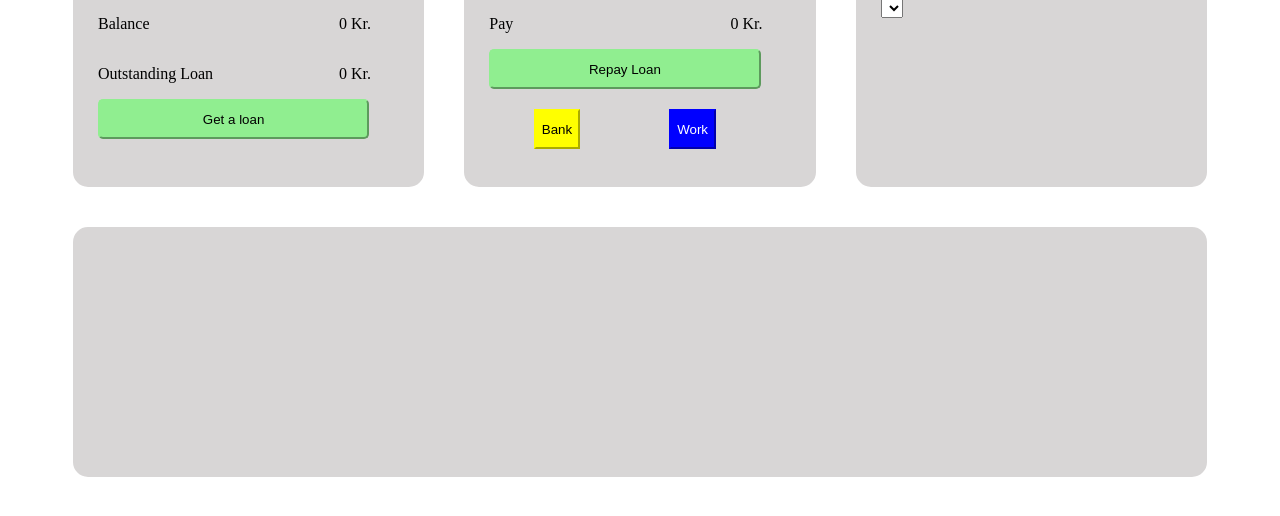
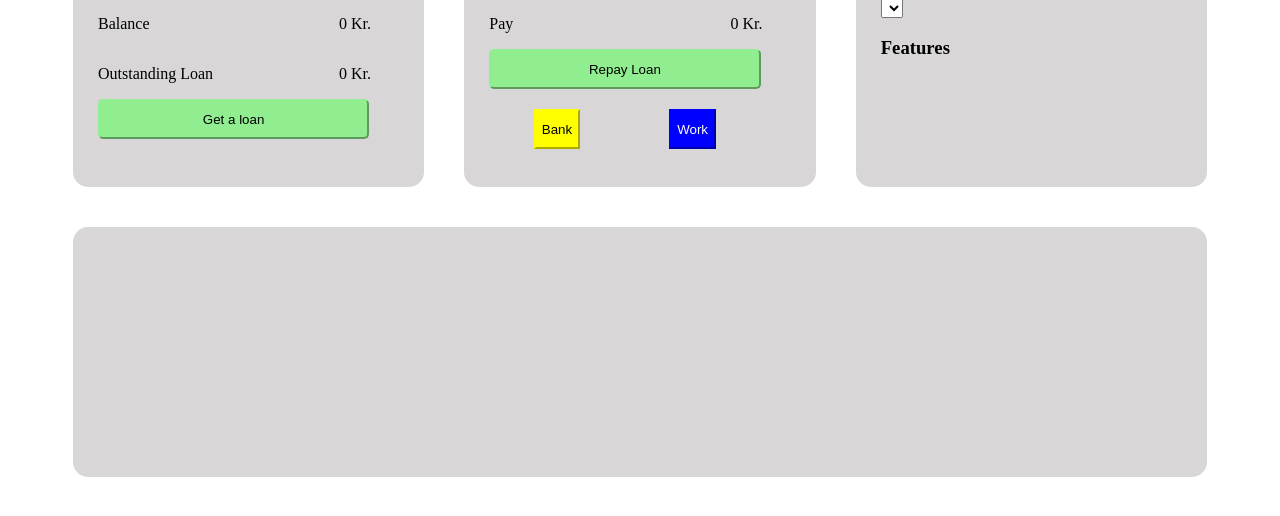
Before and after one commit to PauGoSi/Pure-Javascript-Assignment-at-Experis-Academy-Denmark, a plain HTML site: page index.html in a window 1280 px wide. Shown: the part 136-652 px from the top of the page. Drawn offline with Linux system fonts and the light colour scheme; no server answers.

```diff
--- a/index.html
+++ b/index.html
@@ -121,6 +121,7 @@
         <div class="item">
             <h1>Laptops</h1>
             <div><select id="laptops"></select></div>
+            <div><h3>Features</h3></div>
             <div><span id="laptop_decription"></span></div>
         </div>
         <div class="item" id="item4"></div>
```
